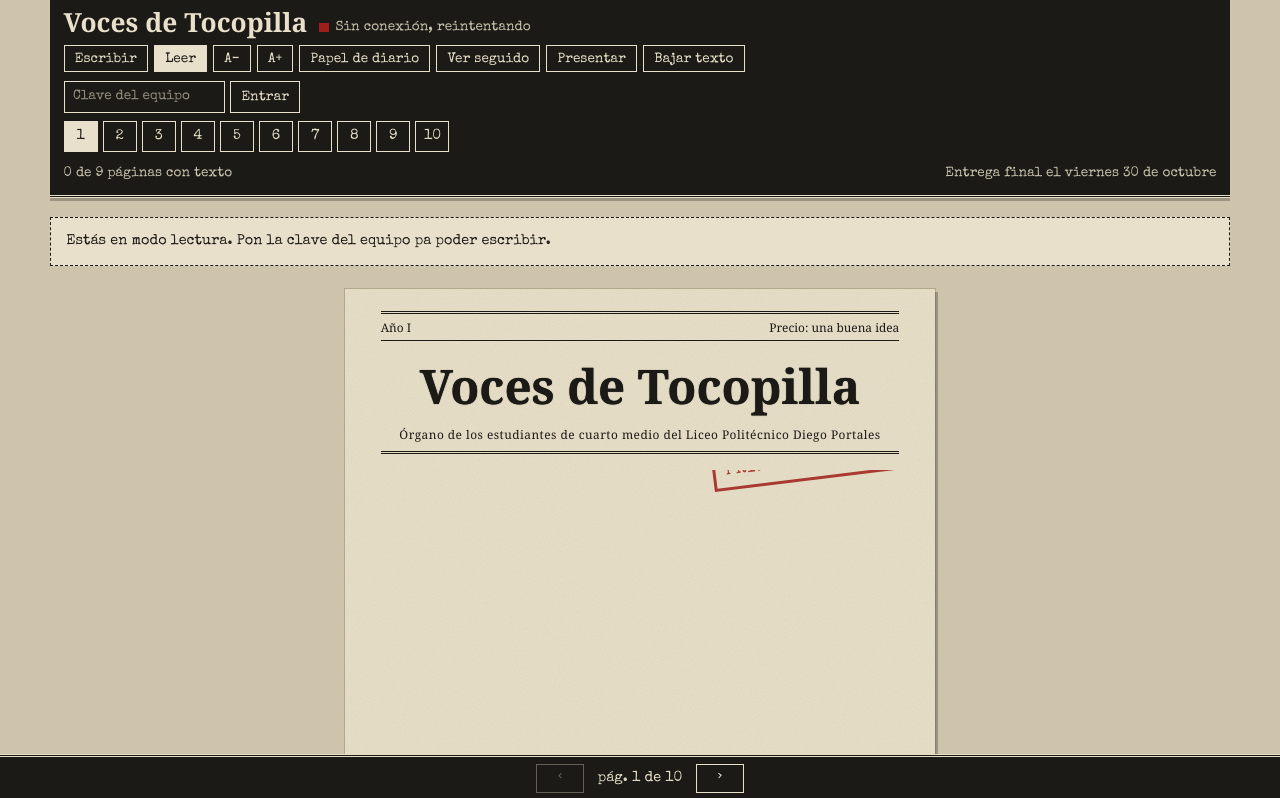
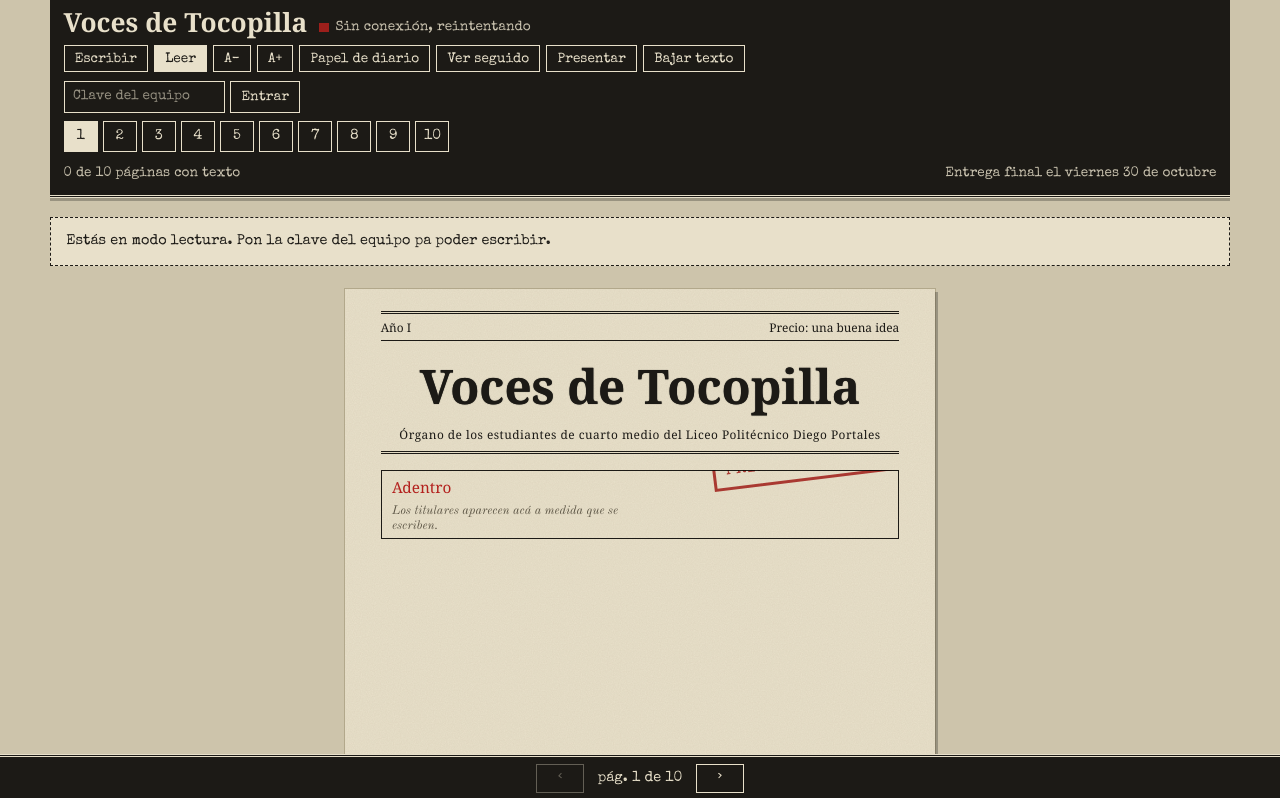
Before and after one commit to nexorastudio623-web/voces-de-tocopilla, a website: page public/index.html in a window 1280 px wide. Shown: the top 798 px of the page. Drawn offline with nearby package versions, Linux system fonts and the light colour scheme; no server answers; a web font is replaced by a local one.

Commit message:
Update index.html

```diff
--- a/public/index.html
+++ b/public/index.html
@@ -127,16 +127,16 @@ select option{color:#1C1A16;background:#fff}
 .fit{display:flex;flex-direction:column;gap:.9rem}
 .read .sheet{overflow:hidden}
 .read .body{min-height:0;overflow:hidden}
-.row3{display:grid;grid-template-columns:repeat(3,1fr);gap:.4rem;align-items:start}
+.row3{display:grid;grid-template-columns:repeat(4,1fr);gap:.4rem;align-items:start}
 .row3 .img,.row3 .vid{max-width:100%;margin:0;aspect-ratio:1/1;padding:.15rem}
 .row3 .vid video{aspect-ratio:1/1;height:100%}
-.read .pg-p5 .fit,.read .pg-p6 .fit{display:block;column-count:2;column-gap:1.2rem;column-rule:1px solid var(--ink)}
+.read .pg-p5 .fit,.read .pg-p6 .fit,.read .pg-p10 .fit{display:block;column-count:2;column-gap:1.2rem;column-rule:1px solid var(--ink)}
 .read .pg-p5 .fit>*,.read .pg-p6 .fit>*{margin-bottom:.5rem}
 .read .cover .img{aspect-ratio:16/9;width:42%;margin-inline:auto}
 .read .cover .logo{font-size:2.8rem;line-height:1}
 .read .cover .dateline,.read .cover .tag{font-size:.7rem}
 .row3 .fld{margin:0}
-.read .cover .adentro{display:none}
+.read .cover .adentro{padding:.25rem .6rem;font-size:.72rem}.read .cover .adentro h3{font-size:.9rem}.read .cover .adentro ul{display:block;column-count:2;column-gap:1rem}.read .cover .adentro li{break-inside:avoid;line-height:1.25}.read .cover .adentro li b{min-width:2rem;font-size:.68rem}
 .info{display:grid;gap:.7rem}
 .info .band{background:var(--ink);color:var(--paper);padding:.5rem .7rem;font-family:var(--f-black);font-size:clamp(1.4rem,5vw,2rem);line-height:1.1;text-align:center}
 .info .band small{display:block;font-family:var(--f-type);font-size:.78rem;letter-spacing:.04em}
@@ -290,6 +290,7 @@ const PAGES = [
     {k:'texto',t:'text',label:'Metales en muestras de suelo',ph:'Qué metales aparecen, de dónde pueden venir y qué efectos tienen en la salud.',cls:'t-body',rows:9,sub:true,cap:true},
     {k:'cita',t:'line',label:'Frase destacada',ph:'Una frase fuerte del texto, pa destacarla en grande',cls:'t-pull',pre:'“',post:'”'},
     {k:'img',t:'img',label:'Las cuatro muestras',ph:'Foto de las muestras de suelo en las placas',def:'media/muestras.jpg'},
+    {k:'etiq__img',t:'img',label:'Las etiquetas de las cuatro muestras',ph:'Fotos de las etiquetas de cada bolsa',def:'media/etiquetas.jpg'},
     {k:'lupa__img',t:'img',label:'Una muestra con lupa',ph:'Foto de lo que se ve con la lupa',def:'media/lupa.jpg'},
     {k:'lupa',t:'video',src:'media/lupa.mp4',label:'Video de la muestra vista con lupa'},
     {k:'pie',t:'line',label:'Pie de foto',ph:'Qué se ve, dónde y quién la sacó',cls:'t-cap',pre:'Fotos: '}
@@ -365,6 +366,7 @@ const PAGES = [
     {k:'titulo',t:'line',label:'Título',ph:'El título de su texto',cls:'t-title'},
     {k:'texto',t:'text',label:'Texto',ph:'Un texto inspirado en Tocopilla.',cls:'t-body',rows:16,cap:true},
     {k:'autor',t:'line',label:'Autor o autora',ph:'Nombre',cls:'t-name',pre:'Por '},
+    {k:'col5',t:'column',n:5},
     {k:'fuentes',t:'text',label:'Fuentes consultadas',ph:'Una fuente por línea.',cls:'t-cap',rows:4,sub:true},
     {k:'creditos',t:'text',label:'Créditos',ph:'Quién hizo qué: redacción, investigación, análisis de riesgos, diseño y fotografías.',cls:'t-cap',rows:4,sub:true}
   ], guide:[
@@ -628,11 +630,11 @@ function refreshMeta(){
     if (has) done++;
     const chip = $('#chip' + p.n); if (chip) chip.classList.toggle('has', has);
   }
-  $('#prog').textContent = done + ' de 9 páginas con texto';
+  $('#prog').textContent = done + ' de ' + PAGES.length + ' páginas con texto';
   const toc = $('#toc'), ad = $('#adentro');
   if (toc) toc.replaceChildren();
   if (ad) ad.replaceChildren();
-  for (const p of PAGES.filter(x => x.n >= 3)) {
+  for (const p of PAGES.filter(x => x.n >= 2)) {
     const title = (S[p.id + '__' + p.tk] || '').trim();
     if (toc) toc.append(h('li', null, h('button', { type: 'button', onclick: () => goTo(p.n) },
       h('span', { class: 'tt' + (title ? '' : ' pend') }, title || 'Por escribir'), h('span', { class: 's' }, p.sec), h('span', { class: 'n' }, String(p.n)))));
```
